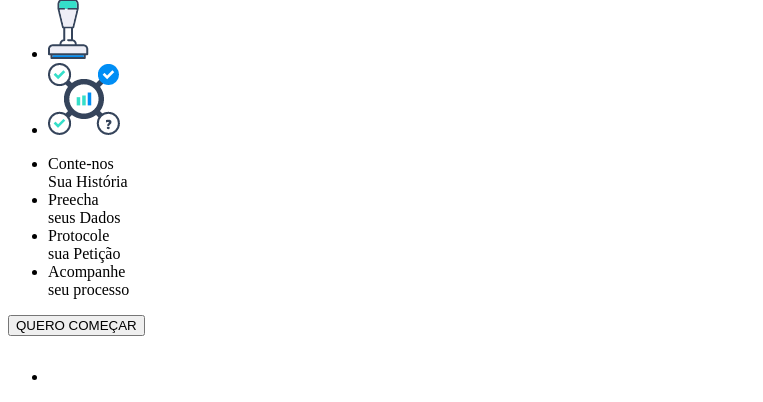
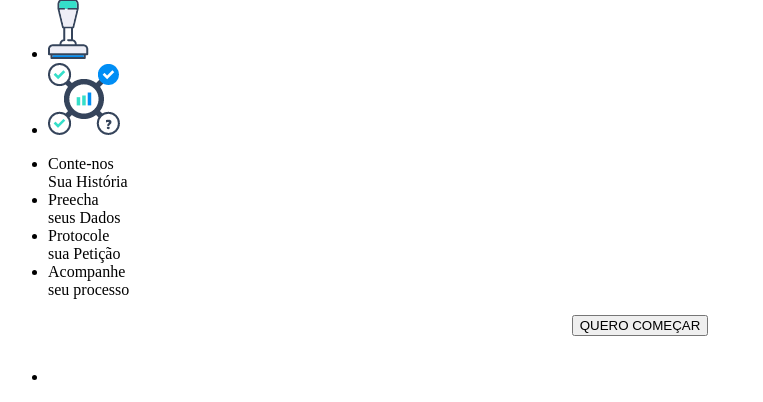
Before and after one commit to JoaoPedroMedeiros/hackhaton-oab-cea, a PHP site: page /app/site/home/home.component.html in a window 1280 px wide. Shown: the part 519-921 px from the top of the page, without its empty margins (0-763 px from the left). Run offline with PHP 8.4, Linux system fonts and the light colour scheme.

Commit message:
Correção de layout e hover dos botões

```diff
--- a/src/app/site/home/home.component.html
+++ b/src/app/site/home/home.component.html
@@ -27,8 +27,8 @@
     <li class="sc_li"><a href=""></a>Protocole<br>sua Petição</li>
     <li class="sc_li"><a href=""></a>Acompanhe<br>seu processo</li>
   </ul>
-  <div class="btn_processo">
-    <a routerLink="/questionario" routerLinkActive="active"><button class="btn btn_azul">QUERO COMEÇAR</button></a>
+  <div style="text-align:center;">
+    <a routerLink="/questionario" routerLinkActive="active"><button class="btn btn_processo btn_azul">QUERO COMEÇAR</button></a>
   </div>
   <div id="blocos">
   </div>
--- a/src/styles.css
+++ b/src/styles.css
@@ -51,6 +51,9 @@ i {
     border-color: #EEEEF6 !important;
     border-radius: 7px !important;
     margin-bottom: 20px;
+  }
+  .btn.focus, .btn:focus, .btn:hover {
+    color: rgb(235, 247, 241) !important;
   }
   .btn_choose {
     margin-left: 18%;
```
